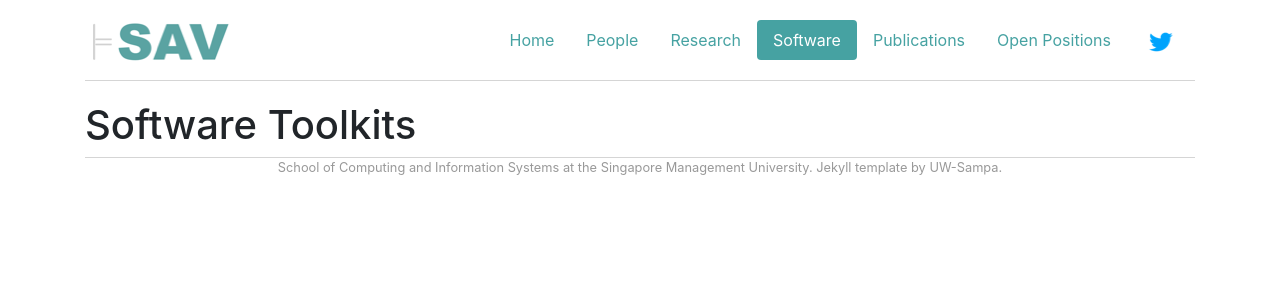
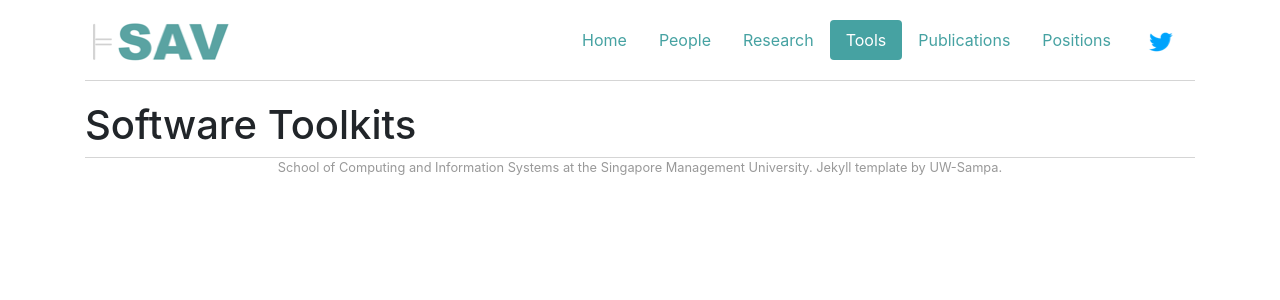
Before and after one commit to smallzjuer/sav-smu.github.io, a Jekyll site: the page built from software-toolkits.md, in a window 1280 px wide. Shown: the top 300 px of the page. Built offline with Jekyll 4.4.1, drawn with Linux system fonts in a browser that asks for light colours.

Commit message:
renaming page

```diff
--- a/_config.yml
+++ b/_config.yml
@@ -50,9 +50,9 @@ navigation:
     link: /#people
   - title: Research
     link: /research.html
-  - title: Software
-    link: /software.html
+  - title: Tools
+    link: /software-toolkits.html
   - title: Publications
     link: /publications.html
-  - title: Open Positions
+  - title: Positions
     link: /vacancies.html
```
Also changed, not shown: software-toolkits.md (renamed from software.md).
